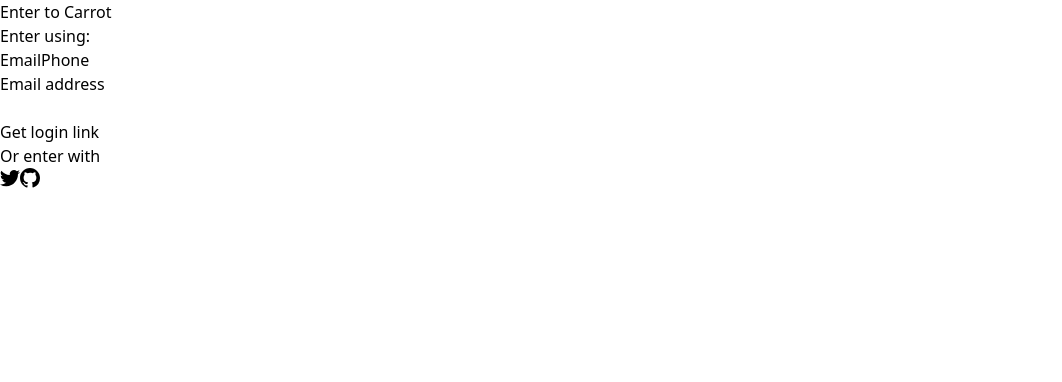
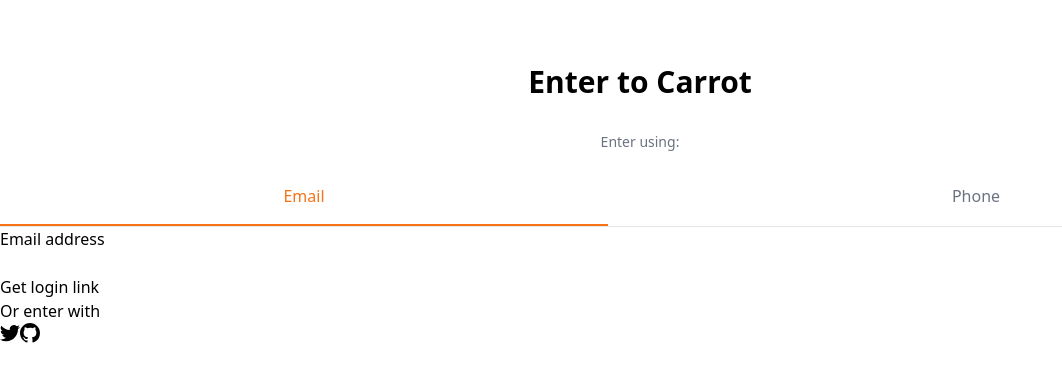
Before and after one commit to runan13/carrot-market, a Next.js app: page /enter in a window 1280 px wide. Shown: the top 382 px of the page, without its empty margins (0-1062 px from the left). Built offline with nearby package versions, Linux system fonts and the light colour scheme.

Commit message:
[Auth] Auth CSS #1

```diff
--- a/pages/enter.tsx
+++ b/pages/enter.tsx
@@ -1,18 +1,42 @@
 import { useState } from 'react';
+
+function cls(...className: string[]) {
+  return className.join(' ');
+}
 
 export default function Enter() {
   const [method, setMethod] = useState<'email' | 'phone'>('email');
   const onEmailClick = () => setMethod('email');
   const onPhoneClick = () => setMethod('phone');
   return (
-    <div>
-      <h3>Enter to Carrot</h3>
-      <div>
-        <div>
-          <h5>Enter using:</h5>
-          <div>
-            <button onClick={onEmailClick}>Email</button>
-            <button onClick={onPhoneClick}>Phone</button>
+    <div className="mt-16">
+      <h3 className="text-3xl font-bold text-center">Enter to Carrot</h3>
+      <div className="mt-8">
+        <div className="flex flex-col items-center">
+          <h5 className="text-sm text-gray-500 font-medium">Enter using:</h5>
+          <div className="mt-8 border-b w-full grid grid-cols-2 gap-16">
+            <button
+              className={cls(
+                `pb-4 font-medium border-b-2`,
+                method === 'email'
+                  ? 'border-orange-500 text-orange-500'
+                  : 'text-gray-500 border-transparent',
+              )}
+              onClick={onEmailClick}
+            >
+              Email
+            </button>
+            <button
+              className={cls(
+                `pb-4 font-medium border-b-2`,
+                method === 'phone'
+                  ? 'border-orange-500 text-orange-500'
+                  : 'text-gray-500 border-transparent',
+              )}
+              onClick={onPhoneClick}
+            >
+              Phone
+            </button>
           </div>
         </div>
         <form>
```
